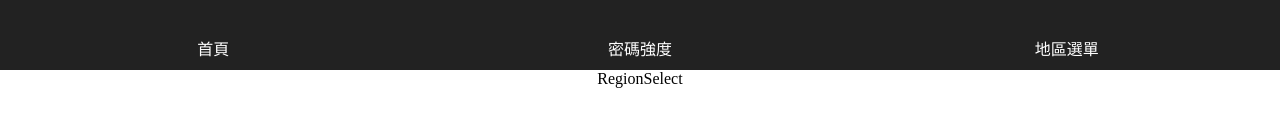
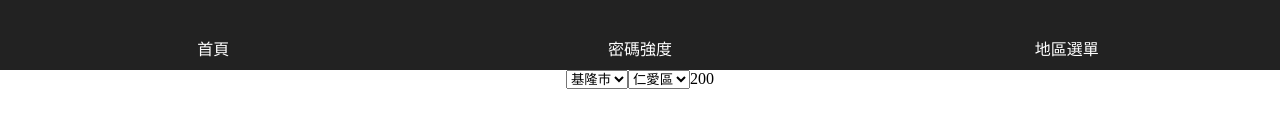
Before and after one commit to hellohayeah/react-ssr-template, a React app: page /region-select in a window 1280 px wide. Shown: the part 164-300 px from the top of the page. Built offline with nearby package versions, Linux system fonts and the light colour scheme.

Commit message:
RegionSelect done

```diff
--- a/public/index.html
+++ b/public/index.html
@@ -6,8 +6,7 @@
   <meta name="viewport" content="width=device-width, initial-scale=1, shrink-to-fit=no">
   <meta name="theme-color" content="#000000">
   <meta http-equiv="X-UA-Compatible" content="ie=edge">
-  <link rel="manifest" href="%PUBLIC_URL%/manifest.json">
-  <link rel="shortcut icon" href="%PUBLIC_URL%/favicon.ico">
+  <link rel="shortcut icon" href="favicon.ico">
   <title>My React</title>
 </head>
 
--- a/src/components/RegionSelect/index.js
+++ b/src/components/RegionSelect/index.js
@@ -6,18 +6,50 @@ class RegionSelect extends Component {
   constructor(props) {
     super(props)
     this.state = {
-      area: []
+      cities: [],
+      cityIdx: 0,
+      areaIdx: 0
     }
   }
 
   componentWillMount() {
-    this.setState({ area: data })
+    this.setState({ cities: data })
+  }
+
+  onChangeCity = e => {
+    const { value } = e.target
+    this.setState({ cityIdx: value, areaIdx: 0 })
+  }
+
+  onChangeArea = e => {
+    const { value } = e.target
+    this.setState({ areaIdx: value })
   }
 
   render() {
-    const { area } = this.state
-    console.log(area)
-    return <div className="region-select">RegionSelect</div>
+    const { cities, cityIdx, areaIdx } = this.state
+    const city = cities[cityIdx]
+    const areas = city.areas
+
+    return (
+      <div className="region-select">
+        <select value={cityIdx} onChange={this.onChangeCity}>
+          {cities.map(({ name }, idx) => (
+            <option key={name} value={idx}>
+              {name}
+            </option>
+          ))}
+        </select>
+        <select value={areaIdx} onChange={this.onChangeArea}>
+          {areas.map(({ name }, idx) => (
+            <option key={name} value={idx}>
+              {name}
+            </option>
+          ))}
+        </select>
+        <span>{areas[cityIdx].zip}</span>
+      </div>
+    )
   }
 }
 
--- a/src/components/RegionSelect/zipCodes.js
+++ b/src/components/RegionSelect/zipCodes.js
@@ -8,8 +8,8 @@ export default [
       { name: '中山區', zip: '203' },
       { name: '安樂區', zip: '204' },
       { name: '暖暖區', zip: '205' },
-      { name: '七堵區', zip: '206' },
-    ],
+      { name: '七堵區', zip: '206' }
+    ]
   },
   {
     name: '臺北市',
@@ -25,8 +25,8 @@ export default [
       { name: '北投區', zip: '112' },
       { name: '內湖區', zip: '114' },
       { name: '南港區', zip: '115' },
-      { name: '文山區', zip: '116' },
-    ],
+      { name: '文山區', zip: '116' }
+    ]
   },
   {
     name: '新北市',
@@ -59,8 +59,8 @@ export default [
       { name: '八里區', zip: '249' },
       { name: '淡水區', zip: '251' },
       { name: '三芝區', zip: '252' },
-      { name: '石門區', zip: '253' },
-    ],
+      { name: '石門區', zip: '253' }
+    ]
   },
   {
     name: '桃園市',
@@ -77,14 +77,12 @@ export default [
       { name: '大溪區', zip: '335' },
       { name: '復興區', zip: '336' },
       { name: '大園區', zip: '337' },
-      { name: '蘆竹區', zip: '338' },
-    ],
+      { name: '蘆竹區', zip: '338' }
+    ]
   },
   {
     name: '新竹市',
-    areas: [
-      { name: '新竹市', zip: '300' },
-    ],
+    areas: [{ name: '新竹市', zip: '300' }]
   },
   {
     name: '新竹縣',
@@ -101,8 +99,8 @@ export default [
       { name: '橫山鄉', zip: '312' },
       { name: '尖石鄉', zip: '313' },
       { name: '北埔鄉', zip: '314' },
-      { name: '峨眉鄉', zip: '315' },
-    ],
+      { name: '峨眉鄉', zip: '315' }
+    ]
   },
   {
     name: '苗栗縣',
@@ -124,8 +122,8 @@ export default [
       { name: '銅鑼鄉', zip: '366' },
       { name: '三義鄉', zip: '367' },
       { name: '西湖鄉', zip: '368' },
-      { name: '卓蘭鎮', zip: '369' },
-    ],
+      { name: '卓蘭鎮', zip: '369' }
+    ]
   },
   {
     name: '臺中市',
@@ -158,8 +156,8 @@ export default [
       { name: '清水區', zip: '436' },
       { name: '大甲區', zip: '437' },
       { name: '外埔區', zip: '438' },
-      { name: '大安區', zip: '439' },
-    ],
+      { name: '大安區', zip: '439' }
+    ]
   },
   {
     name: '彰化縣',
@@ -189,8 +187,8 @@ export default [
       { name: '二林鎮', zip: '526' },
       { name: '大城鄉', zip: '527' },
       { name: '芳苑鄉', zip: '528' },
-      { name: '二水鄉', zip: '530' },
-    ],
+      { name: '二水鄉', zip: '530' }
+    ]
   },
   {
     name: '南投縣',
@@ -207,8 +205,8 @@ export default [
       { name: '魚池鄉', zip: '555' },
       { name: '信義鄉', zip: '556' },
       { name: '竹山鎮', zip: '557' },
-      { name: '鹿谷鄉', zip: '558' },
-    ],
+      { name: '鹿谷鄉', zip: '558' }
+    ]
   },
   {
     name: '雲林縣',
@@ -232,14 +230,12 @@ export default [
       { name: '水林鄉', zip: '652' },
       { name: '口湖鄉', zip: '653' },
       { name: '四湖鄉', zip: '654' },
-      { name: '元長鄉', zip: '655' },
-    ],
+      { name: '元長鄉', zip: '655' }
+    ]
   },
   {
     name: '嘉義市',
-    areas: [
-      { name: '嘉義市', zip: '600' },
-    ],
+    areas: [{ name: '嘉義市', zip: '600' }]
   },
   {
     name: '嘉義縣',
@@ -261,8 +257,8 @@ export default [
       { name: '大林鎮', zip: '622' },
       { name: '溪口鄉', zip: '623' },
       { name: '義竹鄉', zip: '624' },
-      { name: '布袋鄉', zip: '625' },
-    ],
+      { name: '布袋鄉', zip: '625' }
+    ]
   },
   {
     name: '臺南市',
@@ -303,8 +299,8 @@ export default [
       { name: '大內區', zip: '742' },
       { name: '山上區', zip: '743' },
       { name: '新市區', zip: '744' },
-      { name: '安定區', zip: '745' },
-    ],
+      { name: '安定區', zip: '745' }
+    ]
   },
   {
     name: '高雄市',
@@ -348,8 +344,8 @@ export default [
       { name: '茂林區', zip: '851' },
       { name: '茄萣區', zip: '852' },
       { name: '東沙', zip: '817' },
-      { name: '南沙', zip: '819' },
-    ],
+      { name: '南沙', zip: '819' }
+    ]
   },
   {
     name: '屏東縣',
@@ -386,8 +382,8 @@ export default [
       { name: '車城鄉', zip: '944' },
       { name: '牡丹鄉', zip: '945' },
       { name: '恆春鎮', zip: '946' },
-      { name: '滿洲鄉', zip: '947' },
-    ],
+      { name: '滿洲鄉', zip: '947' }
+    ]
   },
   {
     name: '臺東縣',
@@ -407,8 +403,8 @@ export default [
       { name: '太麻里', zip: '963' },
       { name: '金峰鄉', zip: '964' },
       { name: '大武鄉', zip: '965' },
-      { name: '達仁鄉', zip: '966' },
-    ],
+      { name: '達仁鄉', zip: '966' }
+    ]
   },
   {
     name: '花蓮縣',
@@ -425,8 +421,8 @@ export default [
       { name: '萬榮鄉', zip: '979' },
       { name: '玉里鎮', zip: '981' },
       { name: '卓溪鄉', zip: '982' },
-      { name: '富里鄉', zip: '983' },
-    ],
+      { name: '富里鄉', zip: '983' }
+    ]
   },
   {
     name: '宜蘭縣',
@@ -443,8 +439,8 @@ export default [
       { name: '冬山鄉', zip: '269' },
       { name: '蘇澳鎮', zip: '270' },
       { name: '南澳鄉', zip: '272' },
-      { name: '釣魚臺', zip: '290' },
-    ],
+      { name: '釣魚臺', zip: '290' }
+    ]
   },
   {
     name: '澎湖縣',
@@ -454,8 +450,8 @@ export default [
       { name: '望安鄉', zip: '882' },
       { name: '七美鄉', zip: '883' },
       { name: '白沙鄉', zip: '884' },
-      { name: '湖西鄉', zip: '885' },
-    ],
+      { name: '湖西鄉', zip: '885' }
+    ]
   },
   {
     name: '金門縣',
@@ -465,8 +461,8 @@ export default [
       { name: '金寧鄉', zip: '892' },
       { name: '金城鎮', zip: '893' },
       { name: '烈嶼鄉', zip: '894' },
-      { name: '烏坵', zip: '896' },
-    ],
+      { name: '烏坵', zip: '896' }
+    ]
   },
   {
     name: '連江縣',
@@ -474,7 +470,7 @@ export default [
       { name: '南竿', zip: '209' },
       { name: '北竿', zip: '210' },
       { name: '莒光', zip: '211' },
-      { name: '東引', zip: '212' },
-    ],
-  },
-];
+      { name: '東引', zip: '212' }
+    ]
+  }
+]
```
Also changed, not shown: public/manifest.json (deleted).
